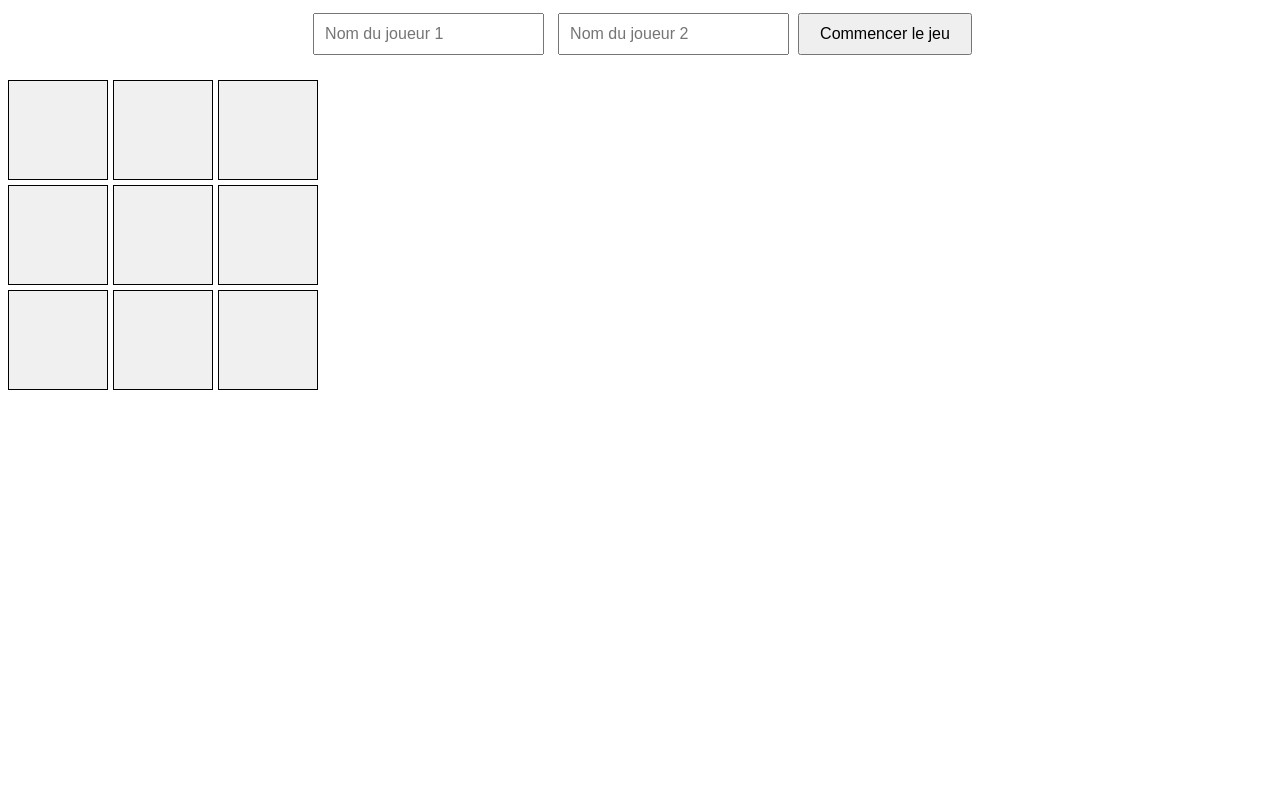
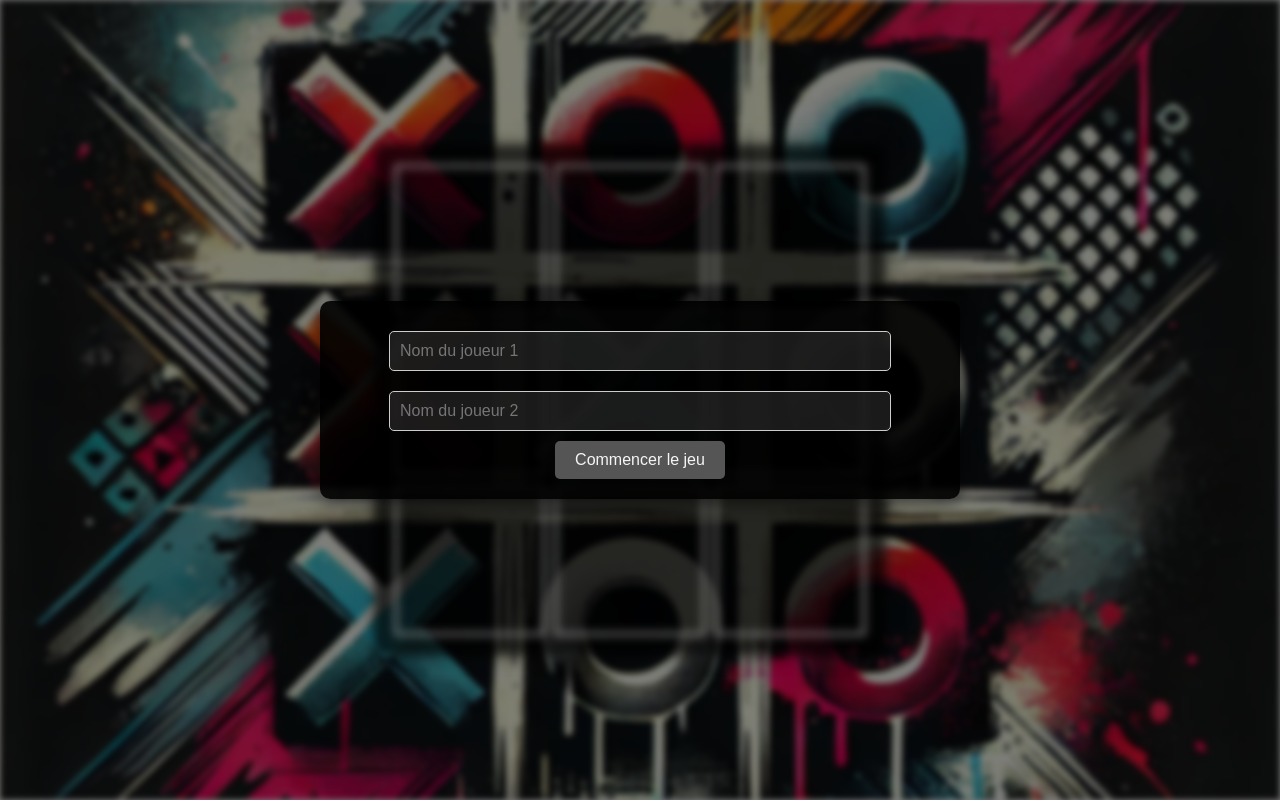
Before and after one commit to GabriellePagnard/Morpion, a plain HTML site: page index.html in a window 1280 px wide. Drawn offline with Linux system fonts and the light colour scheme.

Commit message:
ajout style

```diff
--- a/app.js
+++ b/app.js
@@ -16,8 +16,8 @@ function startGame() {
 
     alert("Le jeu commence entre " + player1Name + " et " + player2Name + " !");
 
-    document.getElementById('players').style.display = 'none';
-    document.getElementById('gameGrid').style.display = 'grid';
+    document.getElementById('popup').style.display = 'none';
+    document.getElementById('gameGrid').classList.remove('blur');
 
     updateCurrentPlayerDisplay();
 
@@ -29,11 +29,15 @@ function startGame() {
 
 function updateCurrentPlayerDisplay() {
     const currentPlayerName = currentPlayer === 'X' ? player1Name : player2Name;
-    document.getElementById('currentPlayerDisplay').textContent = "C'est au tour de " + currentPlayerName + " de jouer";
+    document.getElementById('currentPlayerDisplay').innerHTML = `C'est au tour de <br>${currentPlayerName} de jouer`;
 }
 
 function handleCellClick(event) {
-    event.target.textContent = currentPlayer;
+    if (currentPlayer === 'X') {
+        event.target.classList.add('emoji-x');
+    } else {
+        event.target.classList.add('emoji-o');
+    }
 
     const winningCombination = checkWin();
     if (winningCombination) {
@@ -41,7 +45,7 @@ function handleCellClick(event) {
         highlightWinningCells(winningCombination);
         setTimeout(() => {
             alert(winnerName + " a gagné !");
-            showReplayButton();
+            showReplayPopup();
         }, 100);
         return;
     }
@@ -49,7 +53,7 @@ function handleCellClick(event) {
     if (isGridFull()) {
         setTimeout(() => {
             alert("C'est un match nul !");
-            showReplayButton();
+            showReplayPopup();
         }, 100);
         return;
     }
@@ -68,7 +72,8 @@ function checkWin() {
 
     for (const combination of winningCombinations) {
         const [a, b, c] = combination;
-        if (cases[a].textContent && cases[a].textContent === cases[b].textContent && cases[a].textContent === cases[c].textContent) {
+        if (cases[a].classList.contains('emoji-x') && cases[b].classList.contains('emoji-x') && cases[c].classList.contains('emoji-x') ||
+            cases[a].classList.contains('emoji-o') && cases[b].classList.contains('emoji-o') && cases[c].classList.contains('emoji-o')) {
             return combination; // Retourne la combinaison gagnante
         }
     }
@@ -83,36 +88,32 @@ function highlightWinningCells(winningCombination) {
 
 function isGridFull() {
     const cases = document.querySelectorAll('.case');
-    return Array.from(cases).every(cell => cell.textContent !== '');
+    return Array.from(cases).every(cell => cell.classList.contains('emoji-x') || cell.classList.contains('emoji-o'));
 }
 
-function showReplayButton() {
-    const playerDisplay = document.getElementById('currentPlayerDisplay');
-    playerDisplay.innerHTML = ''; // Vide le contenu actuel
-
-    // Crée un bouton "Rejouer"
-    const replayButton = document.createElement('button');
-    replayButton.textContent = 'Rejouer';
-    replayButton.onclick = resetGame; // Associe la fonction de réinitialisation au bouton
-
-    playerDisplay.appendChild(replayButton); // Ajoute le bouton au DOM
+function showReplayPopup() {
+    document.getElementById('replayPopup').style.display = 'block';
+    document.getElementById('gameGrid').classList.add('blur');
 }
 
 function resetGame() {
     // Réinitialise la grille
     document.querySelectorAll('.case').forEach(cell => {
-        cell.textContent = '';
-        cell.style.backgroundColor = '#f0f0f0';
+        cell.classList.remove('emoji-x', 'emoji-o');
+        cell.style.backgroundColor = 'white';
     });
 
-    // Réinitialise les noms des joueurs et réaffiche les inputs
+    // Cache le texte du joueur actuel
+    document.getElementById('currentPlayerDisplay').textContent = '';
+
+    // Réaffiche la pop-up pour les noms et réinitialise les champs de texte
+    document.getElementById('popup').style.display = 'block';
     document.getElementById('player1').value = '';
     document.getElementById('player2').value = '';
-    document.getElementById('players').style.display = 'block';
 
-    // Cache la grille et le bouton "Rejouer"
-    document.getElementById('gameGrid').style.display = 'none';
-    document.getElementById('currentPlayerDisplay').innerHTML = '';
+    // Réinitialise la grille
+    document.getElementById('gameGrid').classList.add('blur');
+    document.getElementById('replayPopup').style.display = 'none';
 
     // Réinitialise le joueur actuel
     currentPlayer = 'X';
--- a/index.html
+++ b/index.html
@@ -8,25 +8,40 @@
 </head>
 <body>
 
-    <div id="players">
-        <input type="text" id="player1" placeholder="Nom du joueur 1">
-        <input type="text" id="player2" placeholder="Nom du joueur 2">
-        <button onclick="startGame()">Commencer le jeu</button>
+    <div class="background-blur"></div> <!-- Arrière-plan flou -->
+    <div class="overlay"></div> <!-- Couche sombre -->
+
+    <!-- Pop-up pour entrer les noms des joueurs -->
+    <div id="popup" class="popup" style="display: block;">  <!-- Assurez-vous que ce style est présent -->
+        <div class="popup-content">
+            <input type="text" id="player1" placeholder="Nom du joueur 1">
+            <input type="text" id="player2" placeholder="Nom du joueur 2">
+            <button onclick="startGame()">Commencer le jeu</button>
+        </div>
     </div>
 
-    <div class="grid" id="gameGrid">
-        <div class="case"></div>
-        <div class="case"></div>
-        <div class="case"></div>
-        <div class="case"></div>
-        <div class="case"></div>
-        <div class="case"></div>
-        <div class="case"></div>
-        <div class="case"></div>
-        <div class="case"></div>
+    <!-- Grille du morpion -->
+    <div class="grid blur" id="gameGrid">  <!-- Ajoutez "blur" pour que la grille soit floutée au début -->
+        <div class="case" data-index="0"></div>
+        <div class="case" data-index="1"></div>
+        <div class="case" data-index="2"></div>
+        <div class="case" data-index="3"></div>
+        <div class="case" data-index="4"></div>
+        <div class="case" data-index="5"></div>
+        <div class="case" data-index="6"></div>
+        <div class="case" data-index="7"></div>
+        <div class="case" data-index="8"></div>
     </div>
 
+    <!-- Affichage du nom du joueur actuel -->
     <div id="currentPlayerDisplay"></div>
+
+    <!-- Pop-up pour rejouer -->
+    <div id="replayPopup" class="popup">
+        <div class="popup-content">
+            <button onclick="resetGame()">Rejouer</button>
+        </div>
+    </div>
 
     <script src="./app.js"></script>
 </body>
--- a/style.css
+++ b/style.css
@@ -1,40 +1,150 @@
-.grid {
-    display: grid;
-    grid-template-columns: repeat(3, 100px);
-    grid-template-rows: repeat(3, 100px);
-    gap: 5px;
-}
-
-.case {
-    background-color: #f0f0f0;
-    border: 1px solid #000;
+/* Réinitialisation du style du body */
+body {
     display: flex;
     justify-content: center;
     align-items: center;
-    font-size: 24px;
-    font-weight: bold;
+    height: 100vh;
+    margin: 0;
+    font-family: 'Arial', sans-serif;
+    position: relative;
+    overflow: hidden;
 }
 
-#players {
-    text-align: center;
-    margin-bottom: 20px;
+/* Création d'une couche pour l'image d'arrière-plan avec un flou réduit */
+.background-blur {
+    position: absolute;
+    top: 0;
+    left: 0;
+    right: 0;
+    bottom: 0;
+    background-image: url('./Ressources/arriere_plan.webp');
+    background-size: cover;
+    background-position: center;
+    filter: blur(3px); /* Réduction du flou appliqué à l'arrière-plan */
+    z-index: 1;
 }
 
-#players input {
-    margin: 5px;
+/* Ajout d'une couche sombre semi-transparente pour faire ressortir la grille */
+.overlay {
+    position: absolute;
+    top: 0;
+    left: 0;
+    right: 0;
+    bottom: 0;
+    background: rgba(0, 0, 0, 0.5); /* Couche sombre */
+    z-index: 2;
+    pointer-events: none; /* Permet de cliquer à travers cette couche */
+}
+
+/* Style de la grille */
+.grid {
+    display: grid;
+    grid-template-columns: repeat(3, 150px); /* Agrandir la grille */
+    grid-template-rows: repeat(3, 150px);    /* Agrandir la grille */
+    gap: 10px; /* Espacement entre les cases */
+    background-color: rgba(0, 0, 0, 0.7); /* Fond noir légèrement transparent */
+    padding: 20px;
+    border-radius: 10px;
+    z-index: 3; /* Assurer que la grille est au-dessus de la couche sombre */
+    box-shadow: 0 0 15px rgba(0, 0, 0, 0.5); /* Ajout d'une ombre pour la grille */
+}
+
+/* Style des cases de la grille */
+.case {
+    background-color: transparent; /* Aucun fond de couleur pour les cases */
+    border: 2px solid #ccc; /* Changer la bordure en gris moyen */
+    display: flex;
+    justify-content: center;
+    align-items: center;
+    cursor: pointer;
+    position: relative;
+    transition: background-color 0.3s ease, box-shadow 0.3s ease;
+}
+
+.case:hover {
+    background-color: rgba(240, 240, 240, 0.1); /* Légèrement transparent lors du survol */
+    box-shadow: 0 0 10px rgba(255, 255, 255, 0.7); /* Accentuer le survol */
+}
+
+/* Ajustement de la taille des images pour X et O */
+.emoji-x,
+.emoji-o {
+    width: 100%;
+    height: 100%;
+    background-size: contain;
+    background-repeat: no-repeat;
+    background-position: center;
+}
+
+/* Images spécifiques pour X et O avec un fond transparent et symbole blanc */
+.emoji-x {
+    background-image: url('path-to-white-x-image.png'); /* Chemin de l'image X blanche avec fond transparent */
+}
+
+.emoji-o {
+    background-image: url('path-to-white-o-image.png'); /* Chemin de l'image O blanche avec fond transparent */
+}
+
+/* Style du texte du joueur actuel */
+#currentPlayerDisplay {
+    text-align: center;
+    margin-top: 20px;
+    margin-bottom: 30px; /* Ajout d'espace pour éloigner le texte de la grille */
+    font-size: 20px;
+    font-weight: bold;
+    color: #f5f5f5; /* Couleur claire pour contraster avec le fond noir */
+    padding: 10px;
+    background-color: rgba(0, 0, 0, 0.7); /* Fond noir légèrement transparent */
+    border-radius: 5px;
+    z-index: 3; /* Assurer que le texte est au-dessus de la couche sombre */
+}
+
+/* Style des pop-ups */
+.popup {
+    position: fixed;
+    top: 50%;
+    left: 50%;
+    transform: translate(-50%, -50%);
+    background-color: rgba(0, 0, 0, 0.9); /* Fond noir pour les pop-ups */
+    padding: 20px;
+    box-shadow: 0 5px 15px rgba(0, 0, 0, 0.5); /* Accentuer l'ombre pour le pop-up */
+    border-radius: 10px;
+    z-index: 4; /* Pop-up au-dessus de tout */
+    display: none;
+    color: #f5f5f5; /* Texte en blanc pour contraster avec le fond noir */
+}
+
+.popup-content {
+    text-align: center;
+}
+
+.popup-content input {
+    margin: 10px;
     padding: 10px;
     font-size: 16px;
+    border-radius: 5px;
+    border: 1px solid #ccc; /* Gris moyen pour les bordures */
+    width: 80%;
+    background-color: rgba(255, 255, 255, 0.1); /* Fond légèrement transparent */
+    color: #f5f5f5; /* Texte en blanc */
 }
 
-#players button {
+.popup-content button {
     padding: 10px 20px;
     font-size: 16px;
     cursor: pointer;
+    border: none;
+    border-radius: 5px;
+    background-color: #555; /* Boutons en gris moyen */
+    color: #f5f5f5; /* Texte en blanc */
 }
 
-#currentPlayerDisplay {
-    text-align: center;
-    margin-top: 20px;
-    font-size: 18px;
-    font-weight: bold;
+.popup-content button:hover {
+    background-color: #777; /* Gris plus clair au survol */
 }
+
+/* Effet de flou sur la grille lorsqu'une pop-up est affichée */
+.blur {
+    filter: blur(5px);
+    pointer-events: none;
+}
```
